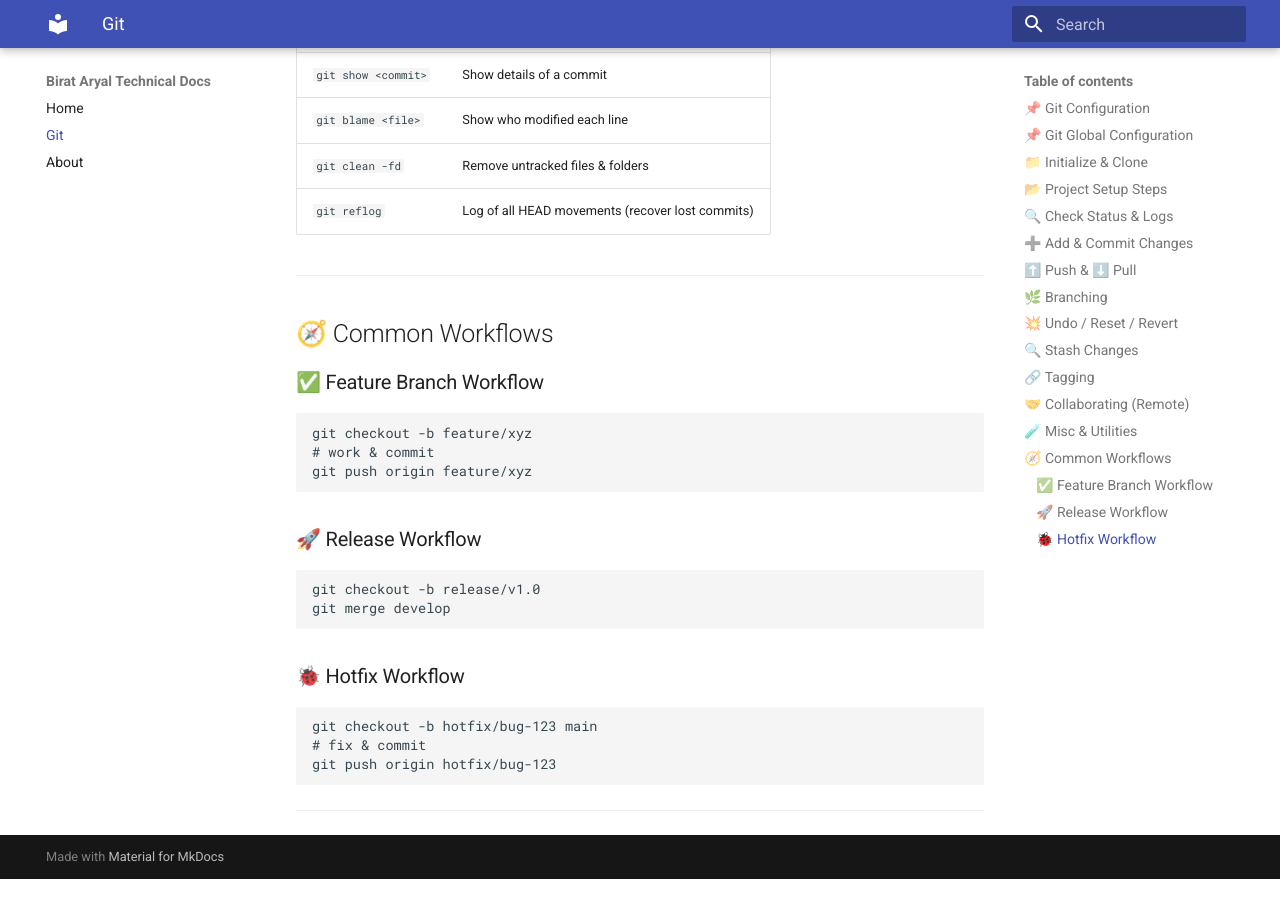
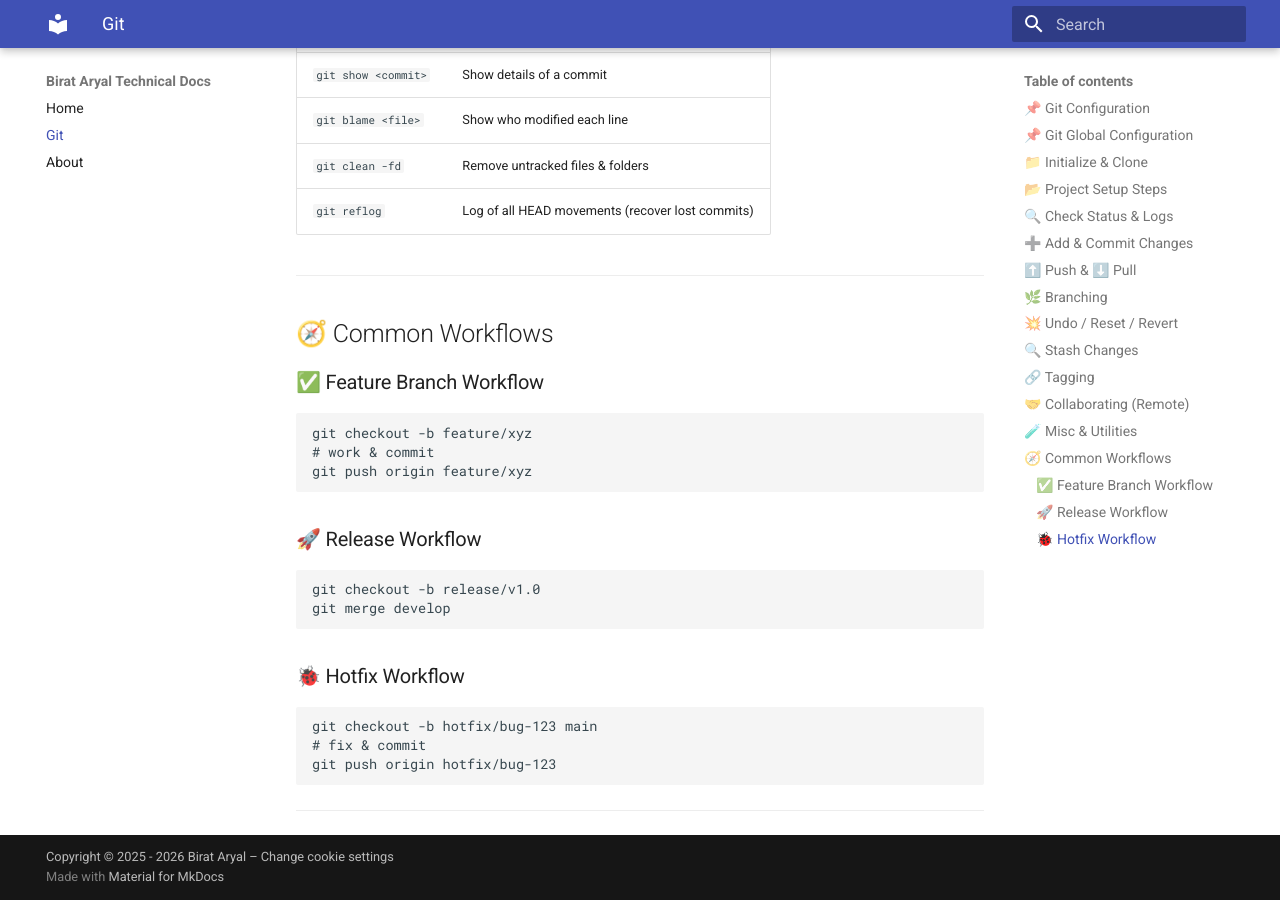
Before and after one commit to BiratAryal/BiratAryal.github.io, an MkDocs documentation site: the page built from docs/Git.md, in a window 1280 px wide and 900 px high, scrolled down 4733 px. Built offline with MkDocs 1.6.1 and Material for MkDocs 9.7.7, drawn with Linux system fonts in a browser that asks for light colours; before the commit the page ends 5612 px from its top, so only the background shows below that; some of the changed lines change nothing that is shown.

Commit message:
vault backup: 2025-06-14 22:54:58

```diff
--- a/mkdocs.yml
+++ b/mkdocs.yml
@@ -17,6 +17,7 @@
     - search.suggest
     - search.highlight
     - search.share
+    - header.autohide
 
 plugins:
   - search
@@ -25,3 +26,20 @@
   - Home: index.md
   - Git: Git.md
   - About: about.md
+
+extra:
+  consent:
+    title: Cookie consent
+    description: >-
+      We use cookies to recognize your repeated visits and preferences, as well
+      as to measure the effectiveness of our documentation and whether users
+      find what they're searching for. With your consent, you're helping us to
+      make our documentation better.
+    cookies:
+      analytics: BIRAT ARYAL
+    actions:
+      - accept
+      - manage
+copyright: >
+  Copyright &copy; 2025 - 2026 Birat Aryal –
+  <a href="#__consent">Change cookie settings</a>
```
